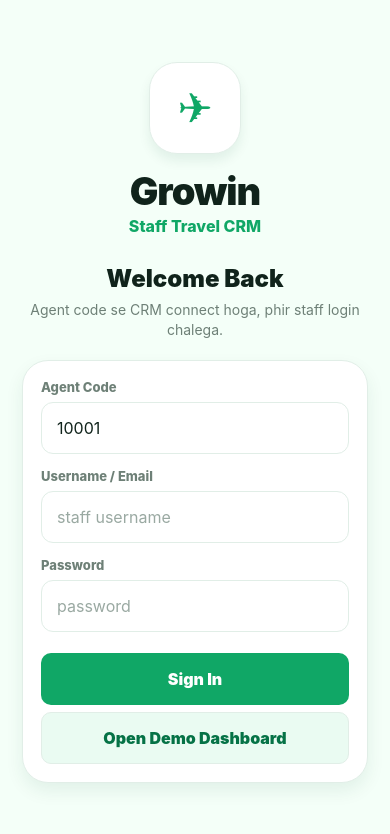
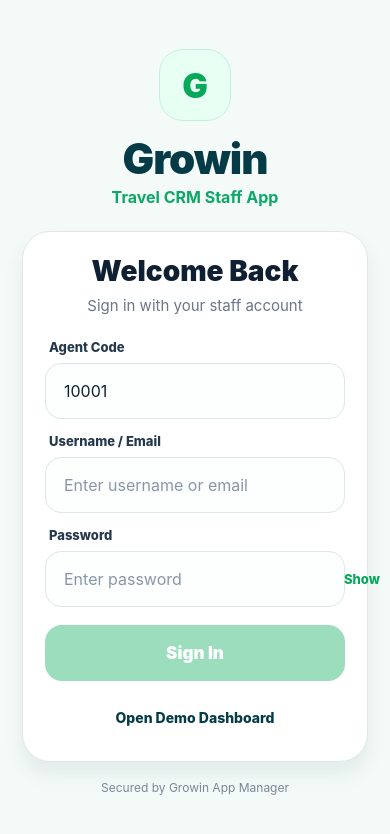
Before and after one commit to imran190/growin-staff-app, a React Native app: screen / in a window 390 px wide. Shown: the top 834 px of the page. Built offline with nearby package versions, Linux system fonts and the light colour scheme.

Commit message:
Add files via upload

```diff
--- a/App.js
+++ b/App.js
@@ -1,6 +1,6 @@
-import React, { useState } from 'react';
+import React, { useMemo, useState } from 'react';
 import {
-  AppRegistry,
+  ActivityIndicator,
   Alert,
   KeyboardAvoidingView,
   Platform,
@@ -11,224 +11,520 @@
   StyleSheet,
   Text,
   TextInput,
-  View
+  View,
 } from 'react-native';
 
 const MANAGER_URL = 'https://crm.travbizz.com/growin_manager/growin_resolve_agent.php';
 
-const colors = {
-  primary: '#10A766',
-  primaryDark: '#057246',
-  bg: '#F4FFF8',
-  card: '#FFFFFF',
-  ink: '#10231B',
-  muted: '#6E8077',
-  line: '#E1EEE7',
-  danger: '#DD3B43',
-  warning: '#F59F00',
-  blue: '#2563EB'
-};
+function normalizeCrmUrl(url) {
+  if (!url) return '';
+  return String(url).trim().replace(/\/+$/, '');
+}
 
-function Field({ label, value, onChangeText, placeholder, secureTextEntry, keyboardType }) {
+async function readJsonResponse(response) {
+  const text = await response.text();
+  try {
+    return JSON.parse(text);
+  } catch (error) {
+    return { status: false, message: text || 'Invalid server response' };
+  }
+}
+
+async function resolveAgent(agentCode) {
+  const url = `${MANAGER_URL}?agent_code=${encodeURIComponent(agentCode)}`;
+  const response = await fetch(url, { method: 'GET' });
+  const data = await readJsonResponse(response);
+
+  if (!response.ok || data.status === false) {
+    throw new Error(data.message || 'Agent code not found');
+  }
+
+  const apiBaseUrl = data.api_base_url || `${normalizeCrmUrl(data.crm_url)}/growin_app/growin_api.php`;
+  if (!apiBaseUrl) {
+    throw new Error('CRM API URL not found for this agent code');
+  }
+
+  return {
+    agentCode,
+    companyName: data.company_name || 'Growin CRM',
+    crmUrl: data.crm_url || '',
+    apiBaseUrl,
+    loginEndpoint: data.login_endpoint || `${apiBaseUrl}?endpoint=auth.login`,
+  };
+}
+
+async function loginToCrm(agentInfo, username, password) {
+  const response = await fetch(agentInfo.loginEndpoint, {
+    method: 'POST',
+    headers: {
+      Accept: 'application/json',
+      'Content-Type': 'application/json',
+    },
+    body: JSON.stringify({
+      agent_code: agentInfo.agentCode,
+      username,
+      email: username,
+      password,
+      platform: Platform.OS,
+      app: 'growin_staff',
+    }),
+  });
+
+  const data = await readJsonResponse(response);
+  if (!response.ok || data.status === false) {
+    throw new Error(data.message || 'Login failed. Please check username/password.');
+  }
+  return data;
+}
+
+function StatCard({ label, value, note }) {
   return (
-    <View style={styles.fieldWrap}>
-      <Text style={styles.label}>{label}</Text>
-      <TextInput
-        value={value}
-        onChangeText={onChangeText}
-        placeholder={placeholder}
-        placeholderTextColor="#9AA9A2"
-        secureTextEntry={secureTextEntry}
-        keyboardType={keyboardType || 'default'}
-        autoCapitalize="none"
-        autoCorrect={false}
-        style={styles.input}
-      />
+    <View style={styles.statCard}>
+      <Text style={styles.statLabel}>{label}</Text>
+      <Text style={styles.statValue}>{value}</Text>
+      <Text style={styles.statNote}>{note}</Text>
     </View>
   );
 }
 
-function Button({ title, onPress, secondary }) {
+function DashboardScreen({ session, onLogout }) {
+  const displayName = session?.user?.name || session?.user_name || session?.username || 'Staff User';
+  const companyName = session?.agent?.companyName || session?.company_name || 'Growin CRM';
+
   return (
-    <Pressable
-      onPress={onPress}
-      android_ripple={{ color: 'rgba(255,255,255,0.18)' }}
-      style={({ pressed }) => [styles.button, secondary ? styles.buttonSecondary : styles.buttonPrimary, pressed ? styles.pressed : null]}
-    >
-      <Text style={[styles.buttonText, secondary ? styles.buttonTextSecondary : styles.buttonTextPrimary]}>{title}</Text>
-    </Pressable>
+    <SafeAreaView style={styles.safe}>
+      <StatusBar barStyle="dark-content" />
+      <ScrollView contentContainerStyle={styles.dashboardWrap}>
+        <View style={styles.topBar}>
+          <View>
+            <Text style={styles.smallText}>Welcome</Text>
+            <Text style={styles.dashboardTitle}>{displayName}</Text>
+          </View>
+          <Pressable style={styles.logoutBtn} onPress={onLogout}>
+            <Text style={styles.logoutText}>Logout</Text>
+          </Pressable>
+        </View>
+
+        <View style={styles.heroCard}>
+          <Text style={styles.heroTitle}>Organization Dashboard</Text>
+          <Text style={styles.heroText}>{companyName}</Text>
+          <Text style={styles.heroDate}>Today overview</Text>
+        </View>
+
+        <View style={styles.grid}>
+          <StatCard label="Total Queries" value="--" note="CRM API connect next" />
+          <StatCard label="Confirmed" value="--" note="Selected period" />
+          <StatCard label="Payments" value="--" note="Pending / received" />
+          <StatCard label="Follow-ups" value="--" note="Today tasks" />
+        </View>
+
+        <View style={styles.infoCard}>
+          <Text style={styles.infoTitle}>Next Module</Text>
+          <Text style={styles.infoText}>Query list, query detail and staff dashboard cards will be connected screen by screen.</Text>
+        </View>
+      </ScrollView>
+    </SafeAreaView>
   );
 }
 
-function LoginScreen({ onDemo, onLogin }) {
+export default function App() {
   const [agentCode, setAgentCode] = useState('10001');
   const [username, setUsername] = useState('');
   const [password, setPassword] = useState('');
+  const [showPassword, setShowPassword] = useState(false);
   const [loading, setLoading] = useState(false);
+  const [errorMessage, setErrorMessage] = useState('');
+  const [session, setSession] = useState(null);
 
-  async function signIn() {
-    if (!/^\d{5}$/.test(String(agentCode).trim())) {
-      Alert.alert('Agent Code', 'Agent code 5 digit ka hona chahiye.');
+  const canSubmit = useMemo(() => {
+    return agentCode.trim().length >= 5 && username.trim().length > 0 && password.length > 0 && !loading;
+  }, [agentCode, username, password, loading]);
+
+  const handleLogin = async () => {
+    if (!canSubmit) {
+      setErrorMessage('Agent code, username aur password required hai.');
       return;
     }
-    if (!username.trim() || !password) {
-      Alert.alert('Login', 'Username aur password enter karo.');
-      return;
-    }
+
+    setLoading(true);
+    setErrorMessage('');
+
     try {
-      setLoading(true);
-      const resolveUrl = MANAGER_URL + '?agent_code=' + encodeURIComponent(agentCode.trim());
-      const resolveResponse = await fetch(resolveUrl, { headers: { Accept: 'application/json' } });
-      const agent = await resolveResponse.json();
-      if (!resolveResponse.ok || !agent.status) throw new Error(agent.message || 'Agent code resolve nahi hua.');
-      const apiBaseUrl = agent.api_base_url || String(agent.crm_url || '').replace(/\/+$/, '') + '/growin_app/growin_api.php';
-      const loginResponse = await fetch(apiBaseUrl + '?endpoint=auth.login', {
-        method: 'POST',
-        headers: { Accept: 'application/json', 'Content-Type': 'application/json' },
-        body: JSON.stringify({ username: username.trim(), password: password, agent_code: agentCode.trim(), app_name: 'Growin Staff' })
-      });
-      const login = await loginResponse.json();
-      if (!loginResponse.ok || !login.status) throw new Error(login.message || 'Login failed.');
-      onLogin({ companyName: agent.company_name || 'Growin CRM', userName: (login.user && login.user.name) || username.trim(), apiBaseUrl });
-    } catch (e) {
-      Alert.alert('Login Issue', e.message || 'Login nahi ho paya.');
+      const agentInfo = await resolveAgent(agentCode.trim());
+      const loginData = await loginToCrm(agentInfo, username.trim(), password);
+      setSession({ ...loginData, agent: agentInfo, username: username.trim() });
+    } catch (error) {
+      setErrorMessage(error.message || 'Unable to login');
     } finally {
       setLoading(false);
     }
+  };
+
+  const openDemo = () => {
+    setSession({
+      status: true,
+      username: 'Demo Staff',
+      agent: {
+        agentCode: agentCode || '10001',
+        companyName: 'Growin Demo CRM',
+      },
+    });
+  };
+
+  if (session) {
+    return <DashboardScreen session={session} onLogout={() => setSession(null)} />;
   }
 
   return (
     <SafeAreaView style={styles.safe}>
-      <StatusBar barStyle="dark-content" backgroundColor={colors.bg} />
+      <StatusBar barStyle="dark-content" />
       <KeyboardAvoidingView behavior={Platform.OS === 'ios' ? 'padding' : undefined} style={styles.flex}>
-        <ScrollView keyboardShouldPersistTaps="handled" contentContainerStyle={styles.loginScroll}>
-          <View style={styles.logoCircle}>
-            <Text style={styles.logoIcon}>✈</Text>
+        <ScrollView keyboardShouldPersistTaps="handled" contentContainerStyle={styles.loginWrap}>
+          <View style={styles.brandBlock}>
+            <View style={styles.brandMark}>
+              <Text style={styles.brandMarkText}>G</Text>
+            </View>
+            <Text style={styles.brand}>Growin</Text>
+            <Text style={styles.brandSub}>Travel CRM Staff App</Text>
           </View>
-          <Text style={styles.brand}>Growin</Text>
-          <Text style={styles.brandSub}>Staff Travel CRM</Text>
-          <Text style={styles.welcome}>Welcome Back</Text>
-          <Text style={styles.welcomeSub}>Agent code se CRM connect hoga, phir staff login chalega.</Text>
-          <View style={styles.loginCard}>
-            <Field label="Agent Code" value={agentCode} onChangeText={setAgentCode} keyboardType="number-pad" placeholder="5 digit agent code" />
-            <Field label="Username / Email" value={username} onChangeText={setUsername} keyboardType="email-address" placeholder="staff username" />
-            <Field label="Password" value={password} onChangeText={setPassword} secureTextEntry placeholder="password" />
-            <Button title={loading ? 'Checking...' : 'Sign In'} onPress={signIn} />
-            <Button title="Open Demo Dashboard" secondary onPress={onDemo} />
+
+          <View style={styles.cardMain}>
+            <Text style={styles.title}>Welcome Back</Text>
+            <Text style={styles.subtitle}>Sign in with your staff account</Text>
+
+            <View style={styles.fieldBlock}>
+              <Text style={styles.label}>Agent Code</Text>
+              <TextInput
+                value={agentCode}
+                onChangeText={(text) => setAgentCode(text.replace(/[^0-9]/g, '').slice(0, 5))}
+                style={styles.input}
+                placeholder="5 digit agent code"
+                placeholderTextColor="#8A96A8"
+                keyboardType="number-pad"
+                maxLength={5}
+                returnKeyType="next"
+              />
+            </View>
+
+            <View style={styles.fieldBlock}>
+              <Text style={styles.label}>Username / Email</Text>
+              <TextInput
+                value={username}
+                onChangeText={setUsername}
+                style={styles.input}
+                placeholder="Enter username or email"
+                placeholderTextColor="#8A96A8"
+                autoCapitalize="none"
+                autoCorrect={false}
+                keyboardType="email-address"
+                returnKeyType="next"
+              />
+            </View>
+
+            <View style={styles.fieldBlock}>
+              <Text style={styles.label}>Password</Text>
+              <View style={styles.passwordRow}>
+                <TextInput
+                  value={password}
+                  onChangeText={setPassword}
+                  style={styles.passwordInput}
+                  placeholder="Enter password"
+                  placeholderTextColor="#8A96A8"
+                  secureTextEntry={!showPassword}
+                  returnKeyType="done"
+                  onSubmitEditing={handleLogin}
+                />
+                <Pressable onPress={() => setShowPassword(!showPassword)} style={styles.eyeBtn}>
+                  <Text style={styles.eyeText}>{showPassword ? 'Hide' : 'Show'}</Text>
+                </Pressable>
+              </View>
+            </View>
+
+            {errorMessage ? <Text style={styles.errorText}>{errorMessage}</Text> : null}
+
+            <Pressable
+              style={[styles.button, !canSubmit && styles.buttonDisabled]}
+              onPress={handleLogin}
+              disabled={!canSubmit}
+            >
+              {loading ? <ActivityIndicator color="#FFFFFF" /> : <Text style={styles.buttonText}>Sign In</Text>}
+            </Pressable>
+
+            <Pressable style={styles.demoBtn} onPress={openDemo}>
+              <Text style={styles.demoText}>Open Demo Dashboard</Text>
+            </Pressable>
           </View>
+
+          <Text style={styles.footerText}>Secured by Growin App Manager</Text>
         </ScrollView>
       </KeyboardAvoidingView>
     </SafeAreaView>
   );
 }
 
-function Stat({ label, value, color }) {
-  return (
-    <View style={styles.statBox}>
-      <Text style={[styles.statValue, { color }]}>{value}</Text>
-      <Text style={styles.statLabel}>{label}</Text>
-    </View>
-  );
-}
-
-function Dashboard({ session, onLogout }) {
-  return (
-    <SafeAreaView style={styles.safe}>
-      <StatusBar barStyle="dark-content" backgroundColor={colors.bg} />
-      <ScrollView contentContainerStyle={styles.dashboardScroll}>
-        <View style={styles.topRow}>
-          <View>
-            <Text style={styles.hello}>Hello, {session.userName}</Text>
-            <Text style={styles.company}>{session.companyName}</Text>
-          </View>
-          <Pressable onPress={onLogout} style={styles.logoutBtn}><Text style={styles.logoutText}>Logout</Text></Pressable>
-        </View>
-        <View style={styles.overviewCard}>
-          <Text style={styles.cardTitle}>Today Overview</Text>
-          <Text style={styles.cardSub}>Clean staff dashboard, no extra clutter.</Text>
-          <View style={styles.grid}>
-            <Stat label="New Queries" value="18" color={colors.primary} />
-            <Stat label="Follow-ups" value="07" color={colors.warning} />
-            <Stat label="Confirmed" value="05" color={colors.primaryDark} />
-            <Stat label="Due Payments" value="₹82K" color={colors.blue} />
-          </View>
-        </View>
-        <Text style={styles.sectionTitle}>Quick Actions</Text>
-        <View style={styles.quickGrid}>
-          {['Add Query', 'Query List', 'Itinerary', 'WhatsApp'].map((item) => (
-            <View key={item} style={styles.quickCard}><Text style={styles.quickText}>{item}</Text></View>
-          ))}
-        </View>
-        <Text style={styles.sectionTitle}>Today Tasks</Text>
-        <View style={styles.taskCard}>
-          {['Call Rahul Sharma', 'Send Dubai quotation', 'Payment follow-up'].map((item, index) => (
-            <View key={item} style={[styles.taskRow, index < 2 ? styles.taskBorder : null]}>
-              <View style={styles.dot} />
-              <View style={styles.flex}>
-                <Text style={styles.taskTitle}>{item}</Text>
-                <Text style={styles.taskMeta}>{index === 0 ? 'Goa query • 11:30 AM' : index === 1 ? 'Pending quotation' : 'Invoice #INV-104 • ₹18,500'}</Text>
-              </View>
-            </View>
-          ))}
-        </View>
-      </ScrollView>
-    </SafeAreaView>
-  );
-}
-
-function App() {
-  const [session, setSession] = useState(null);
-  if (!session) {
-    return <LoginScreen onLogin={setSession} onDemo={() => setSession({ companyName: 'TravBizz CRM Demo', userName: 'Staff User' })} />;
-  }
-  return <Dashboard session={session} onLogout={() => setSession(null)} />;
-}
-
 const styles = StyleSheet.create({
   flex: { flex: 1 },
-  safe: { flex: 1, backgroundColor: colors.bg },
-  loginScroll: { flexGrow: 1, justifyContent: 'center', paddingHorizontal: 22, paddingVertical: 28 },
-  logoCircle: { alignSelf: 'center', width: 92, height: 92, borderRadius: 28, backgroundColor: colors.card, borderWidth: 1, borderColor: colors.line, alignItems: 'center', justifyContent: 'center', marginBottom: 14, shadowColor: '#064b2d', shadowOpacity: 0.08, shadowRadius: 12, shadowOffset: { width: 0, height: 7 }, elevation: 2 },
-  logoIcon: { fontSize: 42, color: colors.primary },
-  brand: { textAlign: 'center', fontSize: 38, fontWeight: '900', color: colors.ink, letterSpacing: -1 },
-  brandSub: { textAlign: 'center', fontSize: 16, color: colors.primary, fontWeight: '800', marginTop: 2 },
-  welcome: { textAlign: 'center', fontSize: 24, fontWeight: '900', color: colors.ink, marginTop: 28 },
-  welcomeSub: { textAlign: 'center', fontSize: 14, color: colors.muted, lineHeight: 20, marginTop: 7, marginBottom: 20 },
-  loginCard: { backgroundColor: colors.card, borderWidth: 1, borderColor: colors.line, borderRadius: 26, padding: 18, shadowColor: '#064b2d', shadowOpacity: 0.08, shadowRadius: 18, shadowOffset: { width: 0, height: 8 }, elevation: 2 },
-  fieldWrap: { marginBottom: 14 },
-  label: { color: colors.muted, fontWeight: '800', marginBottom: 7, fontSize: 13 },
-  input: { height: 52, borderRadius: Platform.OS === 'ios' ? 16 : 12, borderWidth: 1, borderColor: colors.line, backgroundColor: '#fff', paddingHorizontal: 15, fontSize: 16, color: colors.ink },
-  button: { height: 52, borderRadius: Platform.OS === 'ios' ? 16 : 10, alignItems: 'center', justifyContent: 'center', marginTop: 7 },
-  buttonPrimary: { backgroundColor: colors.primary },
-  buttonSecondary: { backgroundColor: '#EAFBF2', borderWidth: 1, borderColor: colors.line },
-  pressed: { opacity: 0.82 },
-  buttonText: { fontSize: 16, fontWeight: '900' },
-  buttonTextPrimary: { color: '#fff' },
-  buttonTextSecondary: { color: colors.primaryDark },
-  dashboardScroll: { padding: 18, paddingTop: Platform.OS === 'ios' ? 12 : 42, paddingBottom: 32 },
-  topRow: { flexDirection: 'row', alignItems: 'center', justifyContent: 'space-between', marginBottom: 18 },
-  hello: { fontSize: 26, fontWeight: '900', color: colors.ink },
-  company: { color: colors.muted, marginTop: 4, fontSize: 13 },
-  logoutBtn: { height: 36, paddingHorizontal: 14, borderRadius: 18, backgroundColor: '#fff', borderWidth: 1, borderColor: colors.line, justifyContent: 'center' },
-  logoutText: { color: colors.primaryDark, fontWeight: '800' },
-  overviewCard: { backgroundColor: '#fff', borderRadius: 26, borderWidth: 1, borderColor: colors.line, padding: 17, shadowColor: '#064b2d', shadowOpacity: 0.07, shadowRadius: 16, shadowOffset: { width: 0, height: 8 }, elevation: 2 },
-  cardTitle: { fontSize: 19, fontWeight: '900', color: colors.ink },
-  cardSub: { color: colors.muted, marginTop: 4, fontSize: 13 },
-  grid: { flexDirection: 'row', flexWrap: 'wrap', marginTop: 16, justifyContent: 'space-between' },
-  statBox: { width: '48%', backgroundColor: colors.bg, borderRadius: 18, borderWidth: 1, borderColor: colors.line, padding: 14, marginBottom: 10 },
-  statValue: { fontSize: 24, fontWeight: '900' },
-  statLabel: { color: colors.muted, marginTop: 5, fontSize: 12, fontWeight: '700' },
-  sectionTitle: { fontSize: 17, fontWeight: '900', color: colors.ink, marginTop: 22, marginBottom: 10 },
-  quickGrid: { flexDirection: 'row', flexWrap: 'wrap', justifyContent: 'space-between' },
-  quickCard: { width: '48%', height: 52, borderRadius: 16, backgroundColor: '#fff', borderWidth: 1, borderColor: colors.line, alignItems: 'center', justifyContent: 'center', marginBottom: 10 },
-  quickText: { color: colors.primaryDark, fontWeight: '900' },
-  taskCard: { backgroundColor: '#fff', borderRadius: 22, borderWidth: 1, borderColor: colors.line, overflow: 'hidden' },
-  taskRow: { flexDirection: 'row', alignItems: 'center', padding: 15 },
-  taskBorder: { borderBottomWidth: 1, borderBottomColor: colors.line },
-  dot: { width: 10, height: 10, borderRadius: 5, backgroundColor: colors.primary, marginRight: 12 },
-  taskTitle: { fontSize: 14, color: colors.ink, fontWeight: '900' },
-  taskMeta: { color: colors.muted, fontSize: 12, marginTop: 3 }
+  safe: {
+    flex: 1,
+    backgroundColor: '#F4FAF8',
+  },
+  loginWrap: {
+    flexGrow: 1,
+    padding: 22,
+    justifyContent: 'center',
+  },
+  brandBlock: {
+    alignItems: 'center',
+    marginBottom: 24,
+  },
+  brandMark: {
+    width: 72,
+    height: 72,
+    borderRadius: 24,
+    backgroundColor: '#E8FFF3',
+    alignItems: 'center',
+    justifyContent: 'center',
+    marginBottom: 12,
+    borderWidth: 1,
+    borderColor: '#BFF3D7',
+  },
+  brandMarkText: {
+    fontSize: 34,
+    fontWeight: '900',
+    color: '#08A85A',
+  },
+  brand: {
+    fontSize: 42,
+    fontWeight: '900',
+    color: '#053B46',
+    letterSpacing: -1,
+  },
+  brandSub: {
+    fontSize: 16,
+    color: '#0BA866',
+    marginTop: 3,
+    fontWeight: '700',
+  },
+  cardMain: {
+    backgroundColor: '#FFFFFF',
+    borderRadius: 28,
+    padding: 22,
+    borderWidth: 1,
+    borderColor: '#DDE7EA',
+    shadowColor: '#053B46',
+    shadowOpacity: 0.08,
+    shadowRadius: 20,
+    shadowOffset: { width: 0, height: 12 },
+    elevation: 3,
+  },
+  title: {
+    fontSize: 28,
+    fontWeight: '900',
+    color: '#102033',
+    textAlign: 'center',
+  },
+  subtitle: {
+    fontSize: 15,
+    color: '#6B7688',
+    textAlign: 'center',
+    marginTop: 8,
+    marginBottom: 24,
+  },
+  fieldBlock: {
+    marginBottom: 14,
+  },
+  label: {
+    fontSize: 13,
+    fontWeight: '800',
+    color: '#26384E',
+    marginBottom: 8,
+    marginLeft: 4,
+  },
+  input: {
+    height: 56,
+    borderRadius: 16,
+    backgroundColor: '#FDFEFE',
+    borderWidth: 1,
+    borderColor: '#DDE7EA',
+    paddingHorizontal: 18,
+    fontSize: 16,
+    color: '#102033',
+  },
+  passwordRow: {
+    height: 56,
+    borderRadius: 16,
+    backgroundColor: '#FDFEFE',
+    borderWidth: 1,
+    borderColor: '#DDE7EA',
+    flexDirection: 'row',
+    alignItems: 'center',
+  },
+  passwordInput: {
+    flex: 1,
+    height: '100%',
+    paddingHorizontal: 18,
+    fontSize: 16,
+    color: '#102033',
+  },
+  eyeBtn: {
+    paddingHorizontal: 14,
+    height: '100%',
+    alignItems: 'center',
+    justifyContent: 'center',
+  },
+  eyeText: {
+    color: '#08A85A',
+    fontWeight: '800',
+    fontSize: 13,
+  },
+  errorText: {
+    color: '#D92D20',
+    backgroundColor: '#FFF2F0',
+    borderColor: '#FFD1CB',
+    borderWidth: 1,
+    padding: 12,
+    borderRadius: 14,
+    marginBottom: 12,
+    fontSize: 13,
+    fontWeight: '700',
+  },
+  button: {
+    height: 56,
+    borderRadius: 17,
+    backgroundColor: '#08A85A',
+    alignItems: 'center',
+    justifyContent: 'center',
+    marginTop: 4,
+  },
+  buttonDisabled: {
+    backgroundColor: '#9BDDBD',
+  },
+  buttonText: {
+    color: '#FFFFFF',
+    fontSize: 17,
+    fontWeight: '900',
+  },
+  demoBtn: {
+    marginTop: 14,
+    alignItems: 'center',
+    justifyContent: 'center',
+    height: 44,
+  },
+  demoText: {
+    color: '#053B46',
+    fontWeight: '800',
+  },
+  footerText: {
+    textAlign: 'center',
+    color: '#7A8797',
+    fontSize: 12,
+    marginTop: 18,
+  },
+  dashboardWrap: {
+    padding: 18,
+    paddingBottom: 40,
+  },
+  topBar: {
+    flexDirection: 'row',
+    justifyContent: 'space-between',
+    alignItems: 'center',
+    marginBottom: 16,
+  },
+  smallText: {
+    color: '#6B7688',
+    fontSize: 13,
+    fontWeight: '700',
+  },
+  dashboardTitle: {
+    color: '#102033',
+    fontSize: 26,
+    fontWeight: '900',
+    marginTop: 2,
+  },
+  logoutBtn: {
+    paddingHorizontal: 14,
+    height: 40,
+    borderRadius: 14,
+    backgroundColor: '#FFFFFF',
+    borderWidth: 1,
+    borderColor: '#DDE7EA',
+    alignItems: 'center',
+    justifyContent: 'center',
+  },
+  logoutText: {
+    color: '#053B46',
+    fontWeight: '900',
+  },
+  heroCard: {
+    borderRadius: 24,
+    padding: 20,
+    backgroundColor: '#053B46',
+    marginBottom: 14,
+  },
+  heroTitle: {
+    color: '#FFFFFF',
+    fontSize: 22,
+    fontWeight: '900',
+  },
+  heroText: {
+    color: '#BFF3D7',
+    fontSize: 15,
+    marginTop: 6,
+    fontWeight: '700',
+  },
+  heroDate: {
+    color: '#FFFFFF',
+    opacity: 0.8,
+    marginTop: 14,
+    fontSize: 13,
+  },
+  grid: {
+    flexDirection: 'row',
+    flexWrap: 'wrap',
+    gap: 12,
+  },
+  statCard: {
+    width: '48%',
+    backgroundColor: '#FFFFFF',
+    borderRadius: 20,
+    padding: 16,
+    borderWidth: 1,
+    borderColor: '#DDE7EA',
+  },
+  statLabel: {
+    color: '#667085',
+    fontSize: 12,
+    fontWeight: '800',
+  },
+  statValue: {
+    color: '#102033',
+    fontSize: 28,
+    fontWeight: '900',
+    marginTop: 8,
+  },
+  statNote: {
+    color: '#08A85A',
+    fontSize: 12,
+    marginTop: 4,
+    fontWeight: '700',
+  },
+  infoCard: {
+    marginTop: 14,
+    padding: 18,
+    borderRadius: 20,
+    backgroundColor: '#FFFFFF',
+    borderWidth: 1,
+    borderColor: '#DDE7EA',
+  },
+  infoTitle: {
+    color: '#102033',
+    fontSize: 18,
+    fontWeight: '900',
+  },
+  infoText: {
+    color: '#6B7688',
+    fontSize: 14,
+    lineHeight: 20,
+    marginTop: 8,
+  },
 });
-
-AppRegistry.registerComponent('main', () => App);
-export default App;
```
